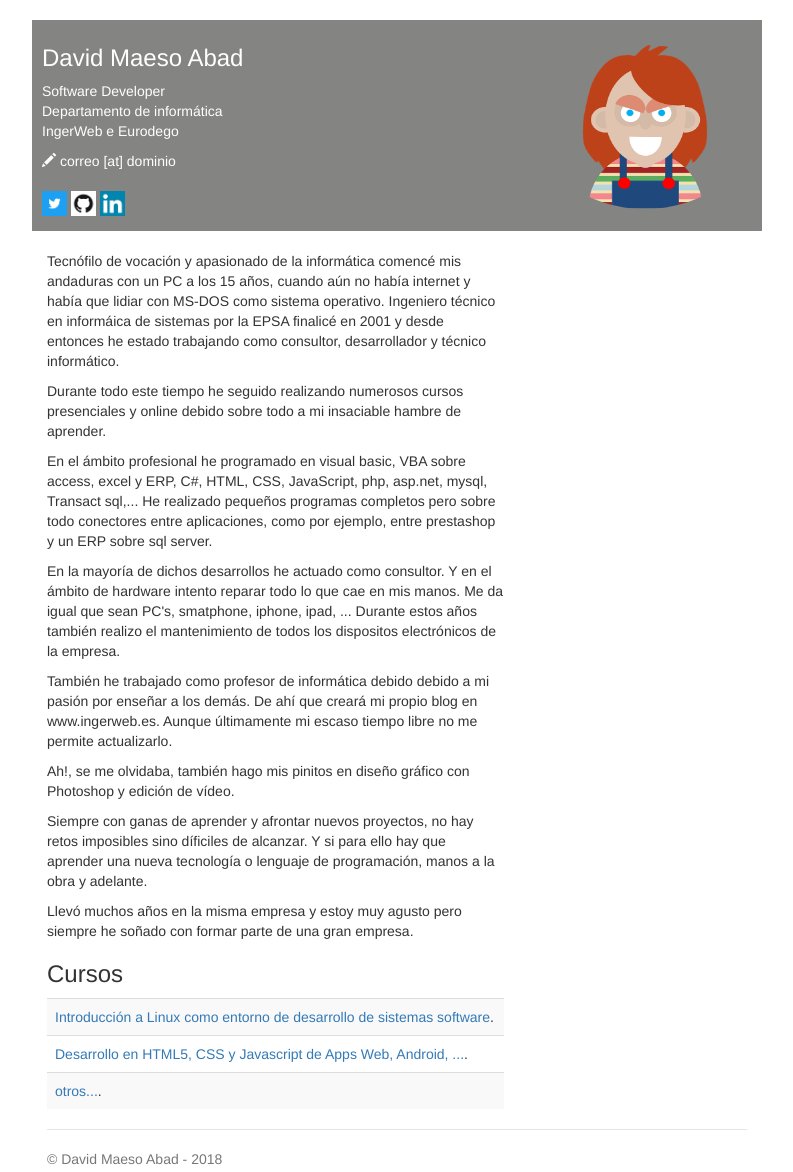
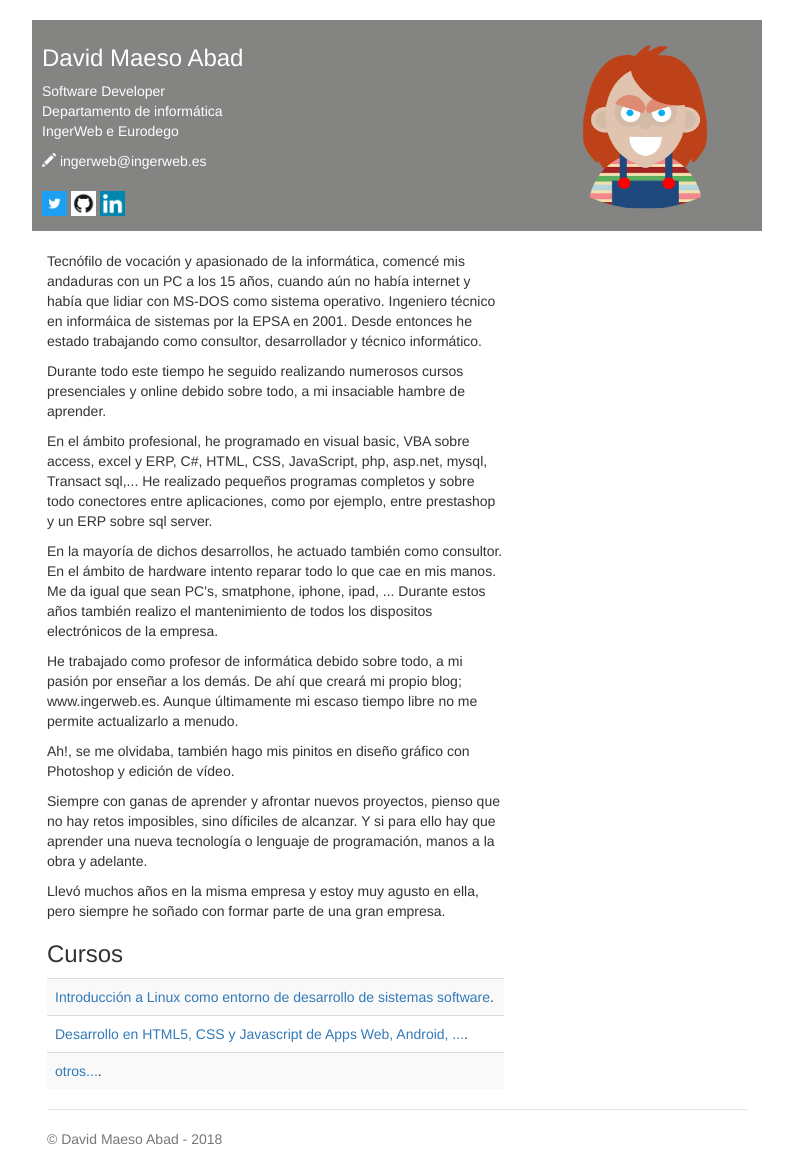
Before and after one commit to ingerweb/ingerweb.github.io, a plain HTML site: page index.html in a window 1280 px wide. Shown: the whole page, without its empty margins (243-1036 px from the left). Drawn offline with nearby package versions, Linux system fonts and the light colour scheme.

Commit message:
Revisión de página web de información

```diff
--- a/index.html
+++ b/index.html
@@ -26,7 +26,7 @@
       </p>
       <address>
         <!--Sustituir por los datos del alumno-->
-        <span class='glyphicon glyphicon-pencil'></span> correo [at] dominio <br>
+        <span class='glyphicon glyphicon-pencil'></span> ingerweb@ingerweb.es <br>
       </address>
 
       <!--Sustituir por los datos del alumno-->
@@ -41,21 +41,21 @@
       <div class='row'>
         <div class='col-sm-8'>
           <br>
-          <p>Tecnófilo de vocación y apasionado de la informática comencé mis andaduras con un PC a los 15 años, cuando aún no había internet y había que lidiar con MS-DOS como sistema operativo. Ingeniero técnico en informáica de sistemas por la EPSA finalicé en 2001 y desde entonces he estado trabajando como consultor, desarrollador y técnico informático.  </p>
+          <p>Tecnófilo de vocación y apasionado de la informática, comencé mis andaduras con un PC a los 15 años, cuando aún no había internet y había que lidiar con MS-DOS como sistema operativo. Ingeniero técnico en informáica de sistemas por la EPSA en 2001. Desde entonces he estado trabajando como consultor, desarrollador y técnico informático.  </p>
 
-          <p>Durante todo este tiempo he seguido realizando numerosos cursos presenciales y online debido sobre todo a mi insaciable hambre de aprender. </p>
+          <p>Durante todo este tiempo he seguido realizando numerosos cursos presenciales y online debido sobre todo, a mi insaciable hambre de aprender. </p>
 
-          <p>En el ámbito profesional he programado en visual basic, VBA sobre access, excel y ERP, C#, HTML, CSS, JavaScript, php, asp.net, mysql, Transact sql,... He realizado pequeños programas completos pero sobre todo conectores entre aplicaciones, como por ejemplo, entre prestashop y un ERP sobre sql server.</p>
+          <p>En el ámbito profesional, he programado en visual basic, VBA sobre access, excel y ERP, C#, HTML, CSS, JavaScript, php, asp.net, mysql, Transact sql,... He realizado pequeños programas completos y sobre todo conectores entre aplicaciones, como por ejemplo, entre prestashop y un ERP sobre sql server.</p>
 
-          <p>En la mayoría de dichos desarrollos he actuado como consultor. Y en el ámbito de hardware intento reparar todo lo que cae en mis manos. Me da igual que sean PC's, smatphone, iphone, ipad, ... Durante estos años también realizo el mantenimiento de todos los dispositos electrónicos de la empresa.</p>
+          <p>En la mayoría de dichos desarrollos, he actuado también como consultor. En el ámbito de hardware intento reparar todo lo que cae en mis manos. Me da igual que sean PC's, smatphone, iphone, ipad, ... Durante estos años también realizo el mantenimiento de todos los dispositos electrónicos de la empresa.</p>
 
-          <p>También he trabajado como profesor de informática debido debido a mi pasión por enseñar a los demás. De ahí que creará mi propio blog en www.ingerweb.es. Aunque últimamente mi escaso tiempo libre no me permite actualizarlo.
+          <p>He trabajado como profesor de informática debido sobre todo, a mi pasión por enseñar a los demás. De ahí que creará mi propio blog; www.ingerweb.es. Aunque últimamente mi escaso tiempo libre no me permite actualizarlo a menudo.
 
           <p>Ah!, se me olvidaba, también hago mis pinitos en diseño gráfico con Photoshop y edición de vídeo.</p>
 
-          <p>Siempre con ganas de aprender y afrontar nuevos proyectos, no hay retos imposibles sino díficiles de alcanzar. Y si para ello hay que aprender una nueva tecnología o lenguaje de programación, manos a la obra y adelante.</p>
+          <p>Siempre con ganas de aprender y afrontar nuevos proyectos, pienso que no hay retos imposibles, sino díficiles de alcanzar. Y si para ello hay que aprender una nueva tecnología o lenguaje de programación, manos a la obra y adelante.</p>
 
-          <p>Llevó muchos años en la misma empresa y estoy muy agusto pero siempre he soñado con formar parte de una gran empresa.</p>
+          <p>Llevó muchos años en la misma empresa y estoy muy agusto en ella, pero siempre he soñado con formar parte de una gran empresa.</p>
 
           <h3>Cursos</h3>
           <table class='table table-striped'>
```
